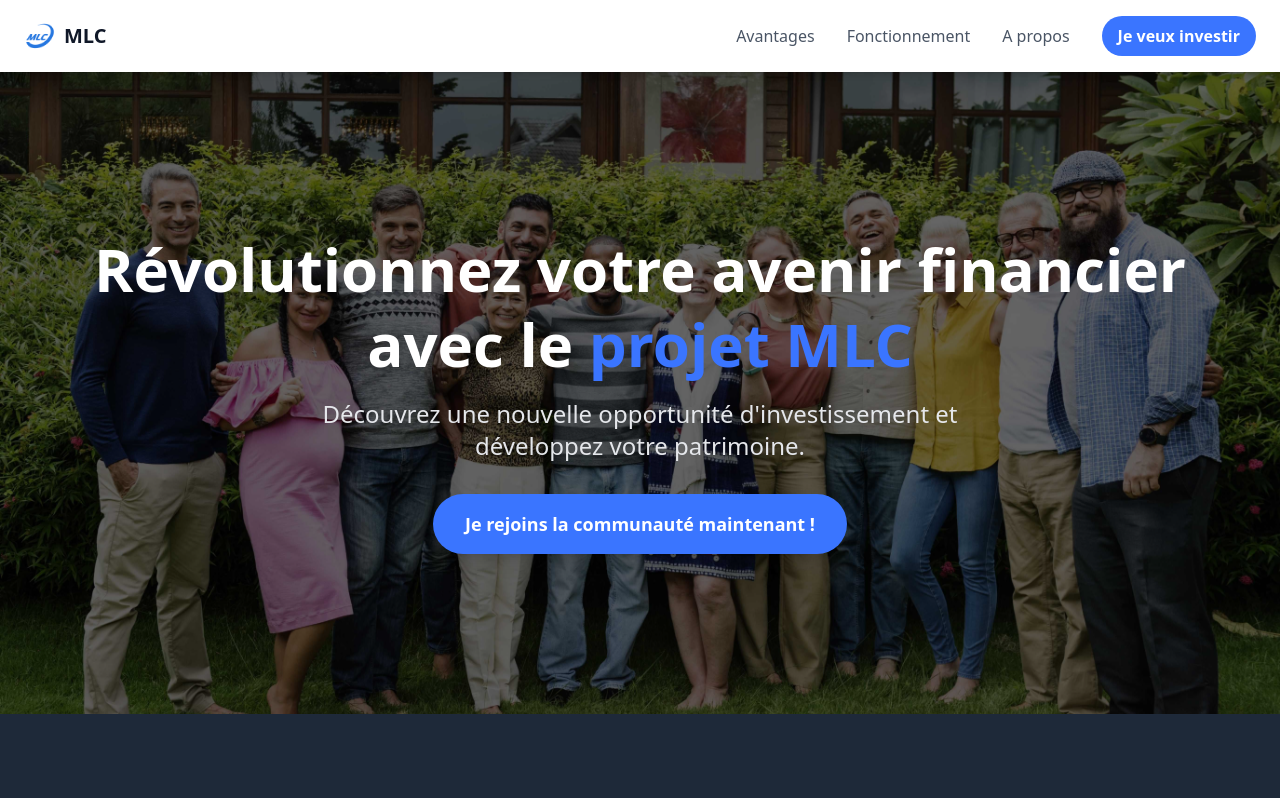
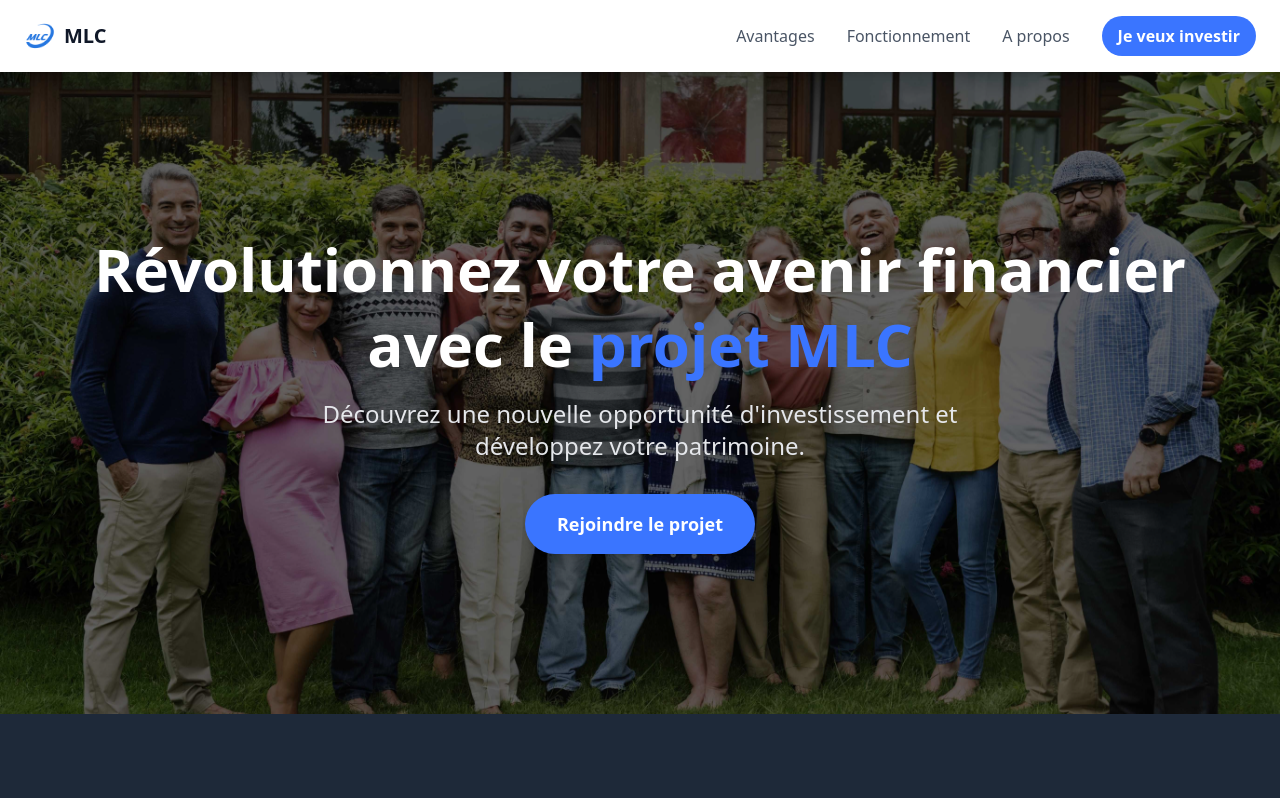
Before and after one commit to taky-kongo/mlc_project, a React (Vite) app: page / in a window 1280 px wide. Shown: the top 798 px of the page. Built offline with nearby package versions, Linux system fonts and the light colour scheme.

Commit message:
Changement de titre dans le hero

```diff
--- a/src/components/Hero.tsx
+++ b/src/components/Hero.tsx
@@ -28,7 +28,7 @@ const Hero: React.FC<HeroProps> = ({ onOpenModal }) => {
                     onClick={onOpenModal}
                     className="inline-block bg-[#3a75ff] hover:bg-blue-600 text-white font-bold py-4 px-8 rounded-full text-lg shadow-lg transform transition-transform duration-300 hover:scale-105 cursor-pointer"
                 >
-                    Je rejoins la communauté maintenant !
+                    Rejoindre le projet
                 </button>
             </div>
         </section>
```
